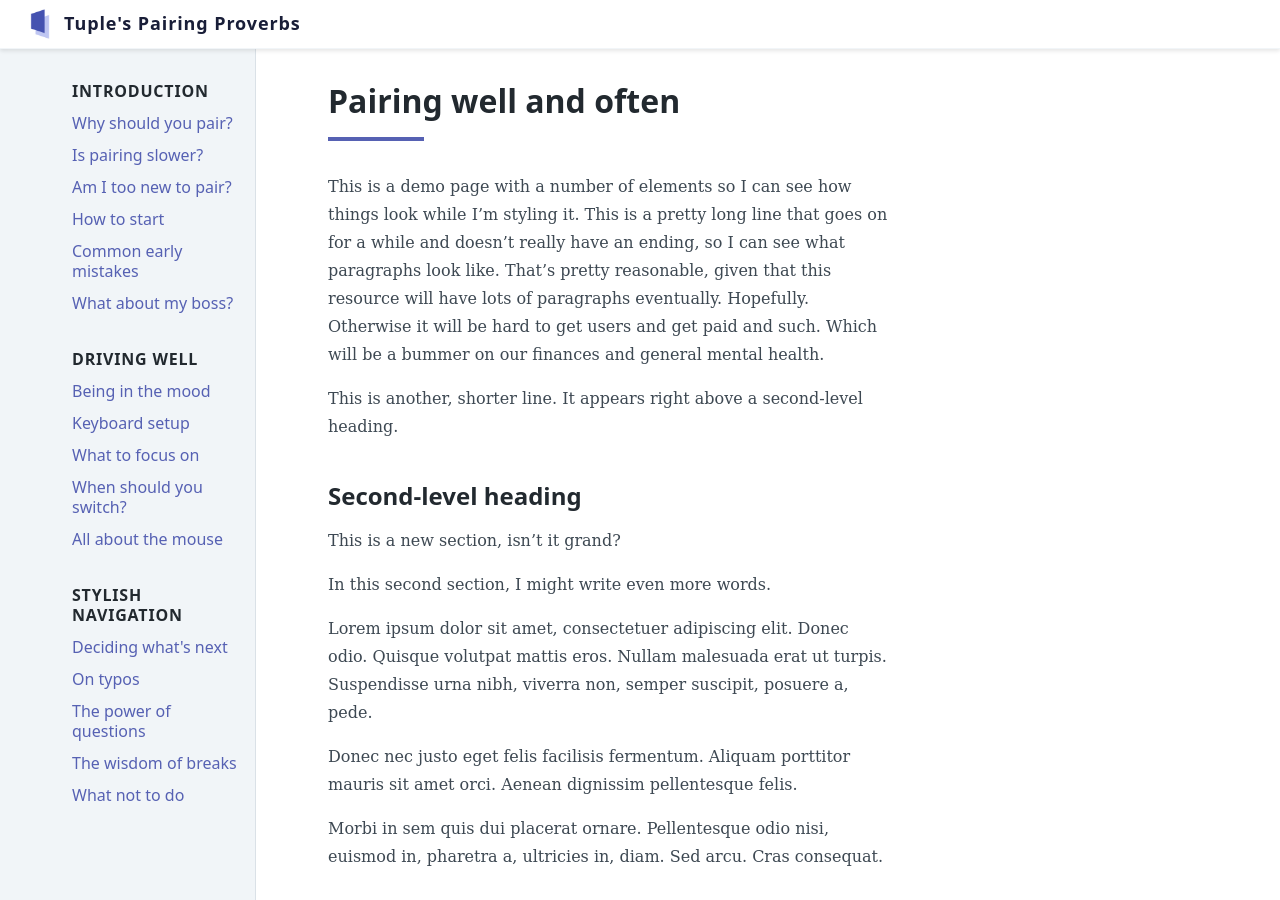
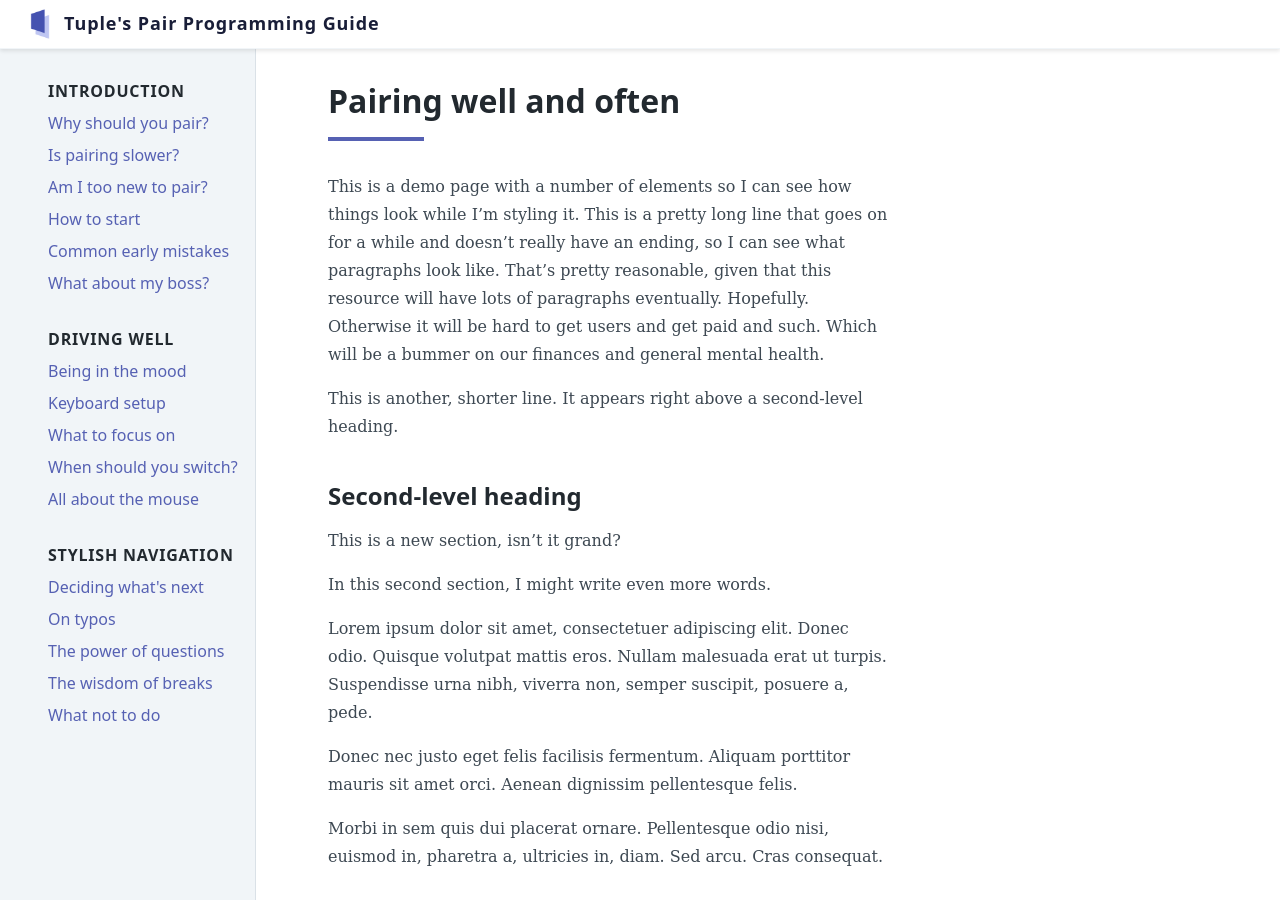
Before and after one commit to tupleapp/pair-programming-guide, a Jekyll site: the page built from demo.md, in a window 1280 px wide and 900 px high. Built offline with Jekyll 4.4.1, drawn with Linux system fonts in a browser that asks for light colours.

Commit message:
Clean up nav

```diff
--- a/_layouts/default.html
+++ b/_layouts/default.html
@@ -51,7 +51,7 @@
         <div class="flex-no-shrink flex">
           <img src="/assets/tuple-logo-small.png" class="h-12">
           <div class="mr-2 py-2">
-            <h1 class="tracking-wide text-indigo-darkest sm:block text-lg">Tuple's Pairing Proverbs</h1>
+            <h1 class="tracking-wide text-indigo-darkest sm:block text-lg">Tuple's Pair Programming Guide</h1>
           </div>
         </div>
 
@@ -69,34 +69,34 @@
     </header>
 
     <div class="flex">
-      <div id="nav" class="hidden absolute z-40 top-16 pb-16 pl-8 text-lg min-h-screen bg-grey-lighter w-full border-r lg:text-base lg:-mb-0 lg:static lg:border-b-0 lg:pt-0 lg:w-1/4 lg:block xl:w-1/6 min-w-16">
+      <div id="nav" class="hidden absolute z-40 top-16 pb-16 px-2 text-lg min-h-screen bg-grey-lighter w-full border-r lg:text-base lg:-mb-0 lg:static lg:border-b-0 lg:pt-0 lg:w-1/4 lg:block xl:w-1/6 min-w-16">
         <nav class="mt-8 ml-10">
           <p class="mb-3 uppercase tracking-wide font-bold leading-tight">Introduction</p>
           <ul class="list-reset">
-            <li class="mb-3 mr-4 leading-tight"><a href="#" class="no-underline">Why should you pair?</a></li>
-            <li class="mb-3 mr-4 leading-tight"><a href="#1" class="no-underline">Is pairing slower?</a></li>
-            <li class="mb-3 mr-4 leading-tight"><a href="#2" class="no-underline">Am I too new to pair?</a></li>
-            <li class="mb-3 mr-4 leading-tight"><a href="#3" class="no-underline">How to start</a></li>
-            <li class="mb-3 mr-4 leading-tight"><a href="#4" class="no-underline">Common early mistakes</a></li>
-            <li class="mb-3 mr-4 leading-tight"><a href="#4" class="no-underline">What about my boss?</a></li>
+            <li class="mb-3 leading-tight"><a href="#" class="no-underline">Why should you pair?</a></li>
+            <li class="mb-3 leading-tight"><a href="#1" class="no-underline">Is pairing slower?</a></li>
+            <li class="mb-3 leading-tight"><a href="#2" class="no-underline">Am I too new to pair?</a></li>
+            <li class="mb-3 leading-tight"><a href="#3" class="no-underline">How to start</a></li>
+            <li class="mb-3 leading-tight"><a href="#4" class="no-underline">Common early mistakes</a></li>
+            <li class="mb-3 leading-tight"><a href="#4" class="no-underline">What about my boss?</a></li>
           </ul>
 
           <p class="pt-6 pb-3 uppercase tracking-wide font-bold leading-tight">Driving well</p>
           <ul class="list-reset">
-            <li class="mb-3 mr-4 leading-tight"><a href="#7" class="no-underline">Being in the mood</a></li>
-            <li class="mb-3 mr-4 leading-tight"><a href="#8" class="no-underline">Keyboard setup</a></li>
-            <li class="mb-3 mr-4 leading-tight"><a href="#11" class="no-underline">What to focus on</a></li>
-            <li class="mb-3 mr-4 leading-tight"><a href="#12" class="no-underline">When should you switch?</a></li>
-            <li class="mb-3 mr-4 leading-tight"><a href="#13" class="no-underline">All about the mouse</a></li>
+            <li class="mb-3 leading-tight"><a href="#7" class="no-underline">Being in the mood</a></li>
+            <li class="mb-3 leading-tight"><a href="#8" class="no-underline">Keyboard setup</a></li>
+            <li class="mb-3 leading-tight"><a href="#11" class="no-underline">What to focus on</a></li>
+            <li class="mb-3 leading-tight"><a href="#12" class="no-underline">When should you switch?</a></li>
+            <li class="mb-3 leading-tight"><a href="#13" class="no-underline">All about the mouse</a></li>
           </ul>
 
           <p class="pt-6 pb-3 uppercase tracking-wide font-bold leading-tight">Stylish navigation</p>
           <ul class="list-reset">
-            <li class="mb-3 mr-4 leading-tight"><a href="#20" class="no-underline">Deciding what's next</a></li>
-            <li class="mb-3 mr-4 leading-tight"><a href="#14" class="no-underline">On typos</a></li>
-            <li class="mb-3 mr-4 leading-tight"><a href="#16" class="no-underline">The power of questions</a></li>
-            <li class="mb-3 mr-4 leading-tight"><a href="#18" class="no-underline">The wisdom of breaks</a></li>
-            <li class="mb-3 mr-4 leading-tight"><a href="#19" class="no-underline">What not to do</a></li>
+            <li class="mb-3 leading-tight"><a href="#20" class="no-underline">Deciding what's next</a></li>
+            <li class="mb-3 leading-tight"><a href="#14" class="no-underline">On typos</a></li>
+            <li class="mb-3 leading-tight"><a href="#16" class="no-underline">The power of questions</a></li>
+            <li class="mb-3 leading-tight"><a href="#18" class="no-underline">The wisdom of breaks</a></li>
+            <li class="mb-3 leading-tight"><a href="#19" class="no-underline">What not to do</a></li>
           </ul>
         </nav>
       </div>
```
